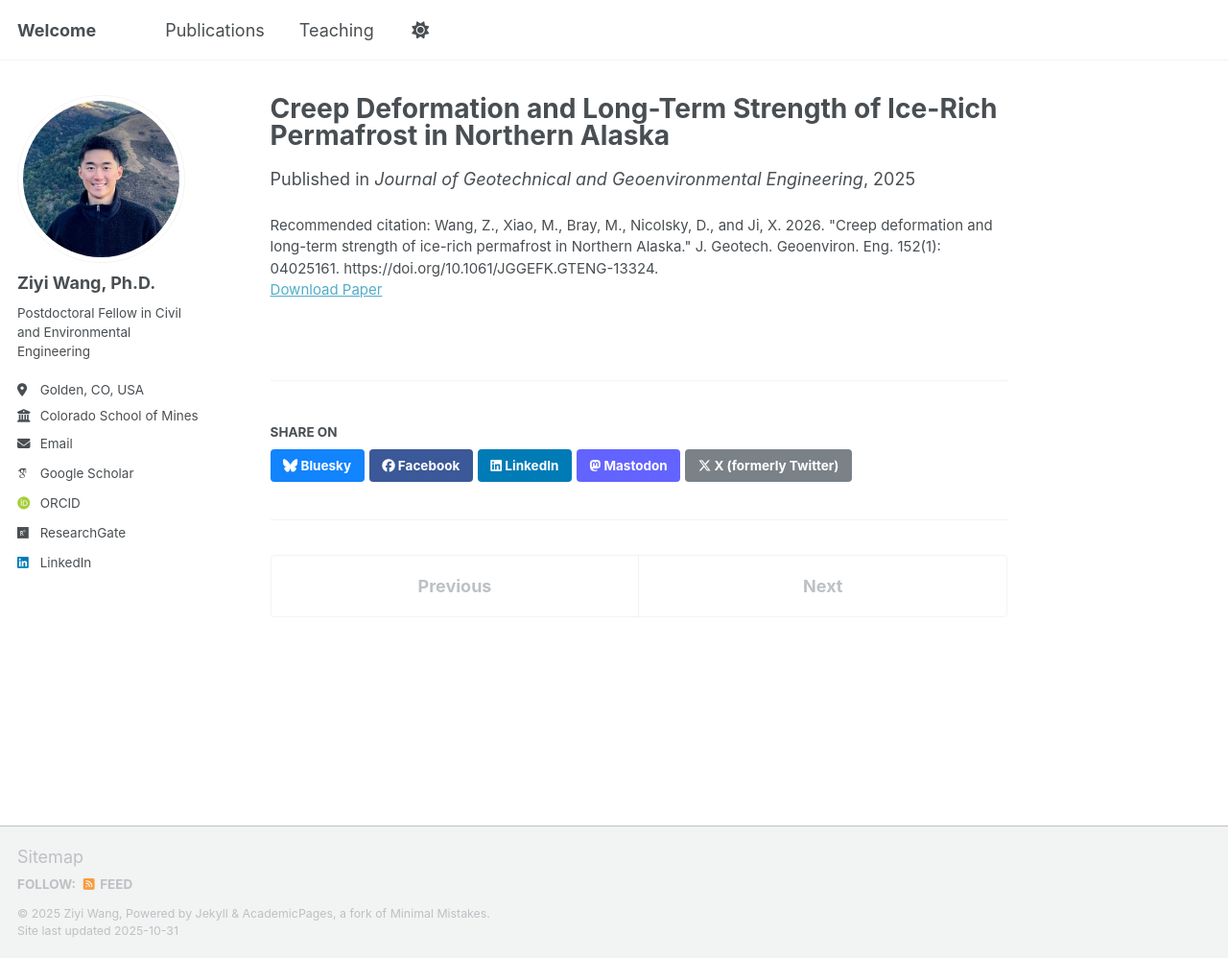
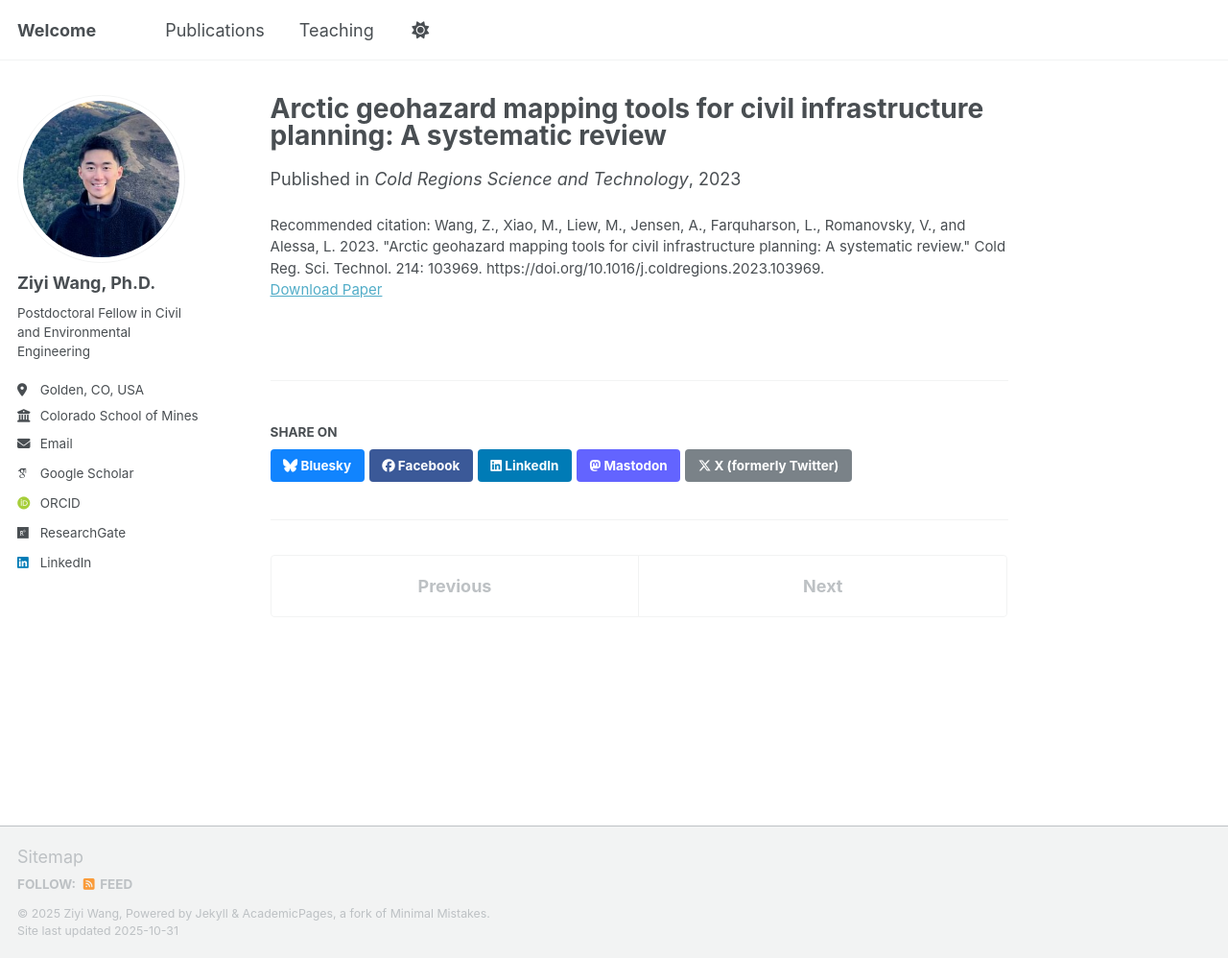
Before and after one commit to ziyiwang-ce/ziyiwang-ce.github.io, a Jekyll site: the page built from _publications/J4.md, in a window 1280 px wide and 998 px high. Shown: the whole window at 96% size. Built offline with Jekyll 4.4.1, drawn with Linux system fonts in a browser that asks for light colours; some web fonts are replaced; a script that is not in the unit is left out.

Commit message:
Update J4.md

```diff
--- a/_publications/J4.md
+++ b/_publications/J4.md
@@ -1,9 +1,9 @@
 ---
-title: "Creep Deformation and Long-Term Strength of Ice-Rich Permafrost in Northern Alaska"
+title: "Arctic geohazard mapping tools for civil infrastructure planning: A systematic review"
 collection: publications
-permalink: /publications/
-date: 2025-10-21
-venue: 'Journal of Geotechnical and Geoenvironmental Engineering'
-paperurl: 'https://ascelibrary.org/doi/full/10.1061/JGGEFK.GTENG-13324'
-citation: 'Wang, Z., Xiao, M., Bray, M., Nicolsky, D., and Ji, X. 2026. "Creep deformation and long-term strength of ice-rich permafrost in Northern Alaska." J. Geotech. Geoenviron. Eng. 152(1): 04025161. https://doi.org/10.1061/JGGEFK.GTENG-13324.'
+date: 2023-07-29
+category: manuscripts
+venue: 'Cold Regions Science and Technology'
+paperurl: 'https://www.sciencedirect.com/science/article/pii/S0165232X23001994'
+citation: 'Wang, Z., Xiao, M., Liew, M., Jensen, A., Farquharson, L., Romanovsky, V., and Alessa, L. 2023. "Arctic geohazard mapping tools for civil infrastructure planning: A systematic review." Cold Reg. Sci. Technol. 214: 103969. https://doi.org/10.1016/j.coldregions.2023.103969.'
 ---
```
